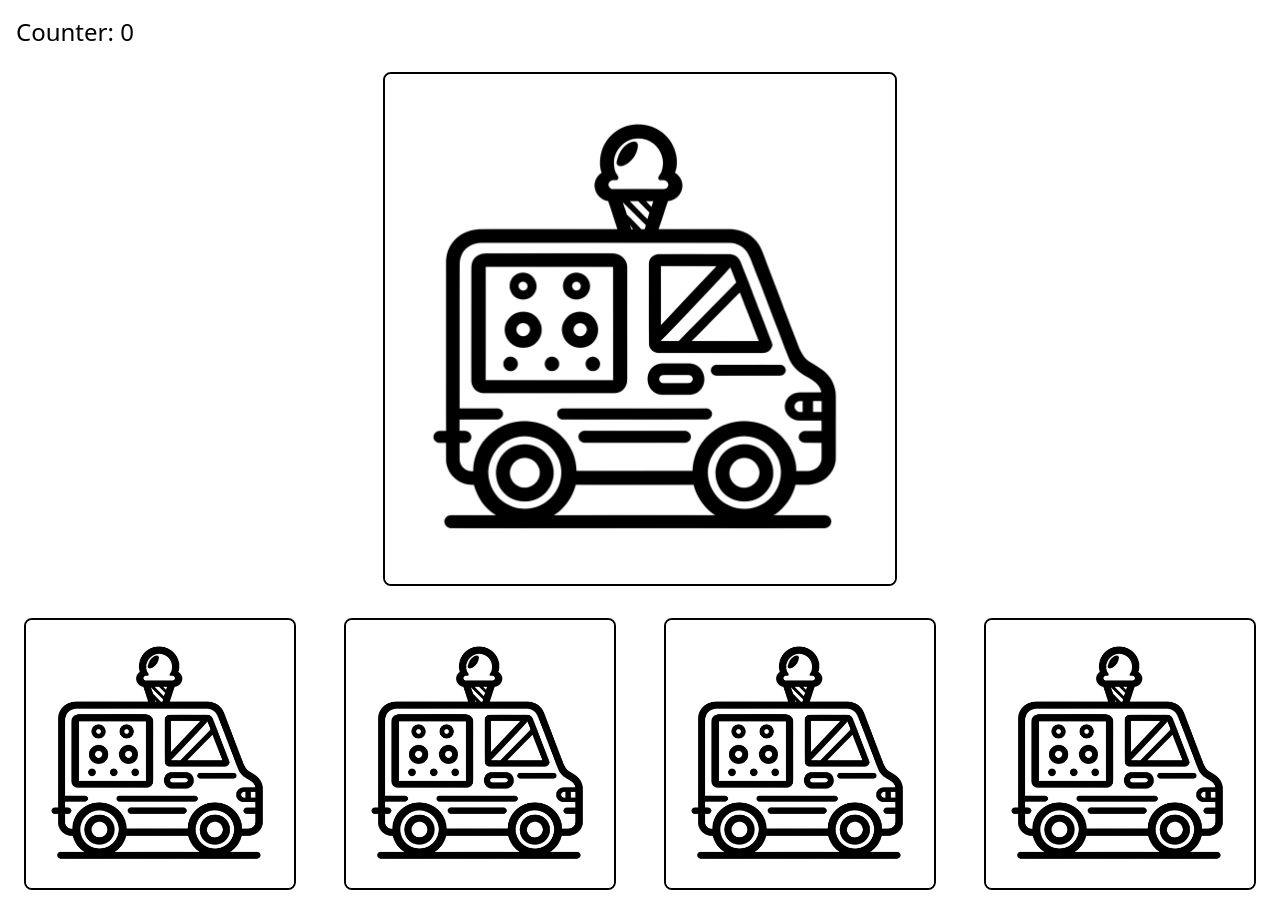
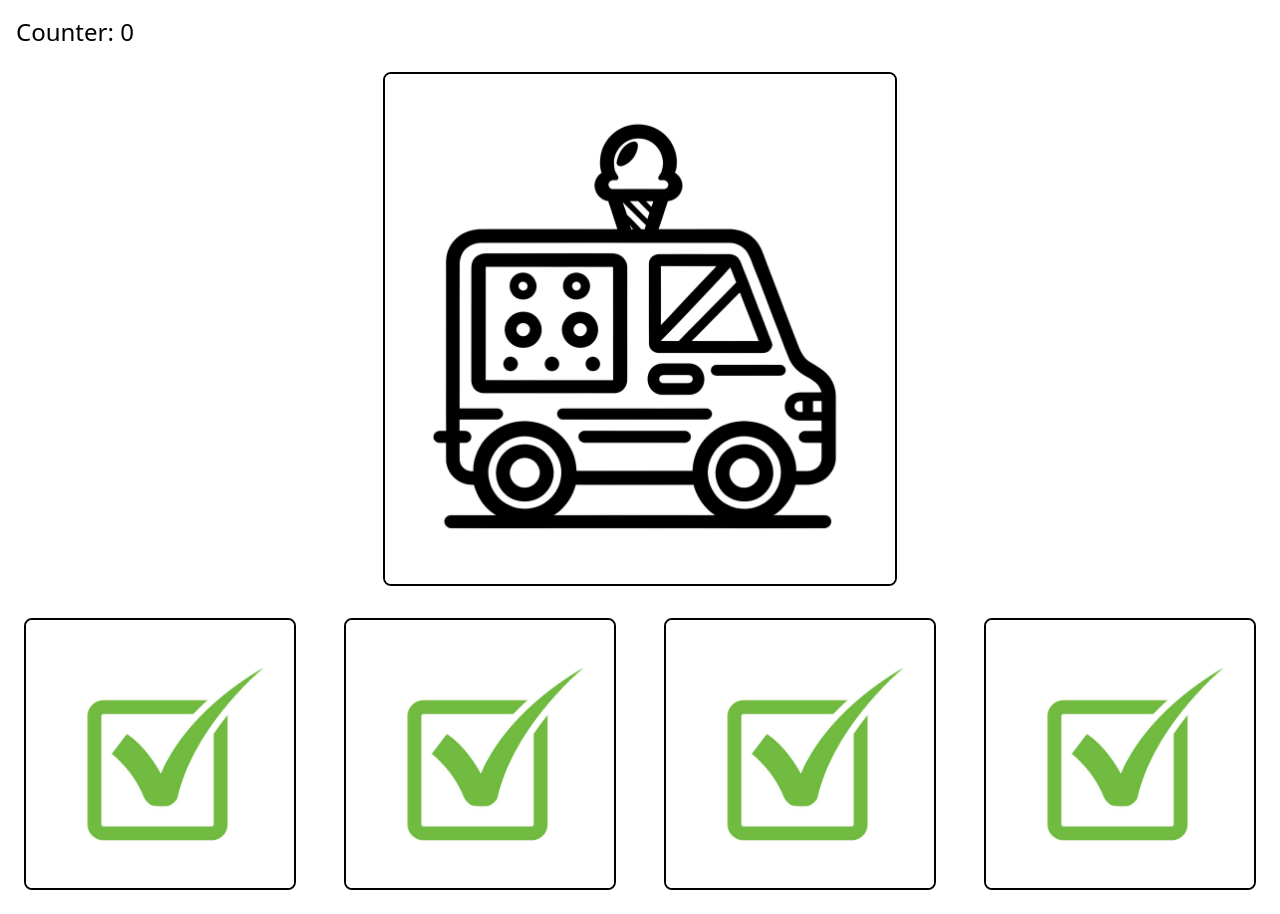
Before and after one commit to Hhorowitz734/optotypes_for_kids, a React (Create React App) app: page / in a window 1280 px wide. Built offline with nearby package versions, Linux system fonts and the light colour scheme.

Commit message:
added picture parameter

```diff
--- a/src/components/Options.jsx
+++ b/src/components/Options.jsx
@@ -13,11 +13,12 @@ class Options extends Component {
 
   render() {
 
-    const { isRight, incrementFunction } = this.props;
+    const { isRight, incrementFunction, picture } = this.props;
+
     return (
       <div className='p-4 m-2' onClick={this.checkCorrectness}>
 
-        <img src={truck} alt="optotype" className='border-2 border-black rounded-lg hover:opacity-60 opacity-100'/>
+        <img src={picture} alt="optotype" className='border-2 border-black rounded-lg hover:opacity-60 opacity-100'/>
       </div>
     );
   }
--- a/src/pages/OptotypeQuestion.jsx
+++ b/src/pages/OptotypeQuestion.jsx
@@ -66,10 +66,10 @@ class OptotypeQuestion extends Component {
                     </div>
                 </div>
                 <div className='mt-2 flex justify-between'>
-                    <Options isRight={isORight[0]} incrementFunction={this.increment} />
-                    <Options isRight={isORight[1]} incrementFunction={this.increment} />
-                    <Options isRight={isORight[2]} incrementFunction={this.increment} />
-                    <Options isRight={isORight[3]} incrementFunction={this.increment} />
+                    {mapping ? <Options isRight={isORight[0]} incrementFunction={this.increment} picture = {mapping.correct_result}/> : <p>Loading...</p> }
+                    {mapping ? <Options isRight={isORight[1]} incrementFunction={this.increment} picture = {mapping.correct_result}/> : <p>Loading...</p> }
+                    {mapping ? <Options isRight={isORight[2]} incrementFunction={this.increment} picture = {mapping.correct_result}/> : <p>Loading...</p> }
+                    {mapping ? <Options isRight={isORight[3]} incrementFunction={this.increment} picture = {mapping.correct_result}/> : <p>Loading...</p> }
                 </div>
             </div>
         );
```
Also changed, not shown: public/otypes/checkmark.jpeg (added).
